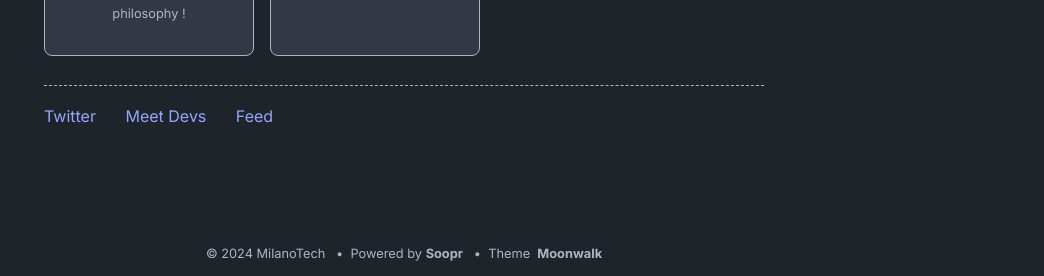
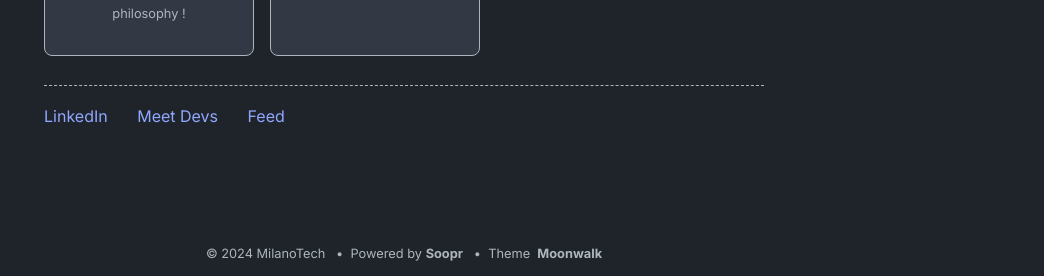
Before and after one commit to MilanoTech/milanotech.github.io, a Jekyll site: the page built from index.md, in a window 1280 px wide. Shown: the part 1829-2105 px from the top of the page, without its empty margins (236-1280 px from the left). Built offline with Jekyll 4.4.1, drawn with Linux system fonts in a browser that asks for light colours.

Commit message:
Update home.yml

```diff
--- a/_data/home.yml
+++ b/_data/home.yml
@@ -52,8 +52,8 @@ footer_entries:
 #  - title: abhinav's homepage
 #   url: https://www.abhinav.co
 
-  - title: Twitter
-    url:
+  - title: LinkedIn
+    url: https://www.linkedin.com/in/harsh-sharma-521a30217
 
   - title: Meet Devs
     url: https://github.com/harrycodeswhileworldsleeps
```
